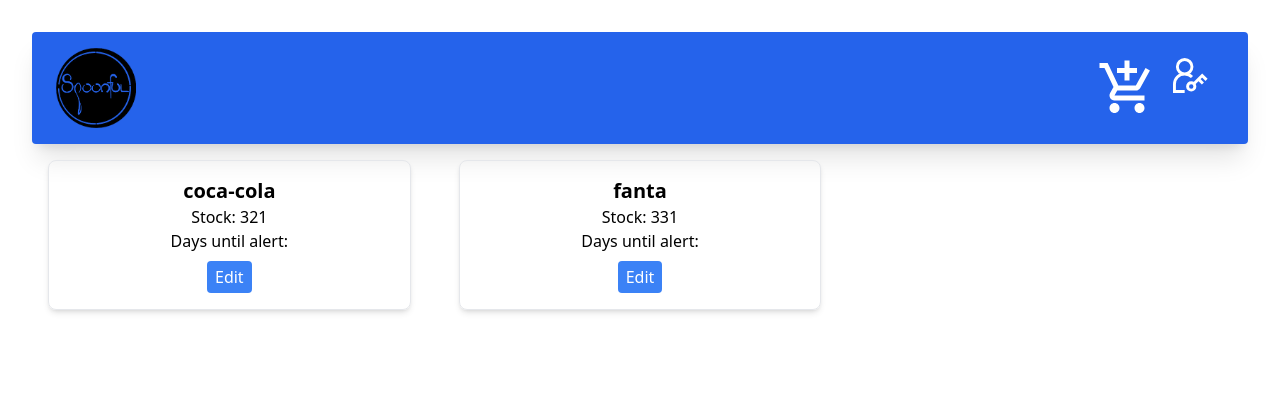
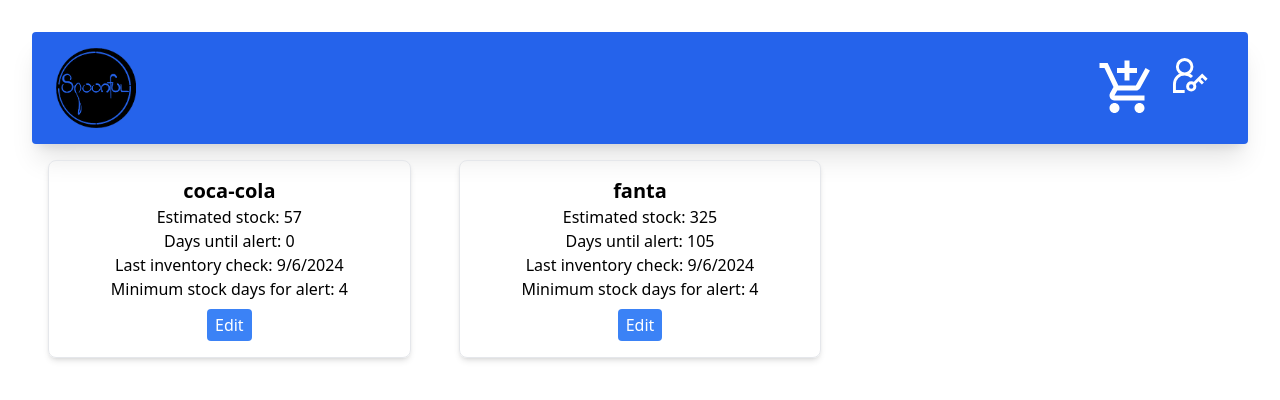
Before and after one commit to robert-burcea/spoonful, a React (Vite) app: page /products in a window 1280 px wide. Shown: the top 400 px of the page. Built offline with nearby package versions, Linux system fonts and the light colour scheme.

Commit message:
update product info and card view

```diff
--- a/src/App.tsx
+++ b/src/App.tsx
@@ -5,6 +5,7 @@ import ProductsList from './components/ProductsList';
 import Admin from './components/Admin';
 import Navbar from './components/Navbar';
 import UpdateProduct from './components/UpdateProduct';
+import { getEstimatedStock } from './utils/inventoryUtils';
 
 function App() {
   return (
--- a/src/components/ProductCard.tsx
+++ b/src/components/ProductCard.tsx
@@ -1,6 +1,10 @@
 import { useState } from 'react';
 import { Product } from '../types/Product';
 import { useNavigate } from 'react-router-dom';
+import {
+  calculateDaysUntilAlert,
+  getEstimatedStock,
+} from '../utils/inventoryUtils';
 
 interface ProductCardProps {
   product: Product;
@@ -13,11 +17,20 @@ function ProductCard({ product }: ProductCardProps) {
     navigate('/update-product', { state: { product } });
   };
 
+  const formatDate = (dateString: Date) => {
+    const date = new Date(dateString);
+    return date.toLocaleDateString(); // Formats the date as 'MM/DD/YYYY' or based on locale
+  };
+
   return (
     <div className="p-4 border rounded-lg shadow-md m-4">
       <h2 className="text-xl font-bold">{product.name}</h2>
-      <p>Stock: {product.qty} </p>
-      <p>Days until alert: </p>
+      <p>Estimated stock: {product.qty} </p>
+      <p>Days until alert: {calculateDaysUntilAlert(product)}</p>
+      <p>
+        Last inventory check: {formatDate(product.lastDateOfInventoryCheck)}
+      </p>
+      <p>Minimum stock days for alert: {product.minimumStockDaysForAlert}</p>
       <button
         className="bg-blue-500 text-white py-1 px-2 mt-2 rounded"
         onClick={() => handleEditClick(product)}
--- a/src/components/ProductsList.tsx
+++ b/src/components/ProductsList.tsx
@@ -1,9 +1,22 @@
-import { useState, useContext } from 'react';
+import { useState, useContext, useEffect } from 'react';
 import ProductCard from './ProductCard';
 import ProductsContext from '../contexts/InventoryContext';
+import { Product } from '../types/Product';
+import { getEstimatedStock } from '../utils/inventoryUtils';
 
 function ProductsList() {
   const productsContext = useContext(ProductsContext);
+
+  const updateStock = (product: Product) => {
+    const estimatedStock = getEstimatedStock(product);
+  };
+
+  useEffect(() => {
+    productsContext?.inventory.map((item) => {
+      let newStock = getEstimatedStock(item);
+      productsContext.updateInventory(item.id, newStock);
+    });
+  }, []);
 
   return (
     <div className="grid grid-cols-1 md:grid-cols-2 lg:grid-cols-3 gap-4">
--- a/src/contexts/InventoryContext.tsx
+++ b/src/contexts/InventoryContext.tsx
@@ -1,6 +1,7 @@
 import { createContext, useState, ReactNode } from 'react';
 import { Product } from '../types/Product';
 import { MIN_DAYS_FOR_STOCK_ALERT } from '../utils/stockVariables';
+import INVENTORY from '../utils/inventory.json';
 
 export interface InventoryContextType {
   inventory: Product[];
@@ -11,6 +12,22 @@ interface InventoryProviderProps {
   children: ReactNode;
 }
 
+const rawProducts: {
+  id: number;
+  name: string;
+  barcode: number;
+  qty: number;
+  lastDateOfInventoryCheck: string;
+  unitsPerDayConsumption: number;
+  minimumStockDaysForAlert: number;
+}[] = INVENTORY;
+
+const products: Product[] = rawProducts.map((item) => ({
+  ...item,
+  lastDateOfInventoryCheck: new Date(item.lastDateOfInventoryCheck), // Convert string to Date
+  minimumStockDaysForAlert: MIN_DAYS_FOR_STOCK_ALERT,
+}));
+
 // Create a context with a default value (optional)
 const InventoryContext = createContext<InventoryContextType | undefined>(
   undefined
@@ -19,26 +36,7 @@ const InventoryContext = createContext<InventoryContextType | undefined>(
 export const InventoryProvider: React.FC<InventoryProviderProps> = ({
   children,
 }) => {
-  const [inventory, setInventory] = useState<Product[]>([
-    {
-      id: 1,
-      name: 'coca-cola',
-      barcode: 12343,
-      qty: 321,
-      lastDateOfInventoryCheck: new Date(),
-      unitsPerDayConsumption: 132,
-      minimumStockDaysForAlert: MIN_DAYS_FOR_STOCK_ALERT,
-    },
-    {
-      id: 2,
-      name: 'fanta',
-      barcode: 13343,
-      qty: 331,
-      lastDateOfInventoryCheck: new Date(),
-      unitsPerDayConsumption: 3,
-      minimumStockDaysForAlert: MIN_DAYS_FOR_STOCK_ALERT,
-    },
-  ]);
+  const [inventory, setInventory] = useState<Product[]>(products);
 
   const updateInventory = (id: number, newQuantity: number) => {
     setInventory((prevInventory) =>
--- /dev/null
+++ b/src/utils/inventory.json
@@ -0,0 +1,20 @@
+[
+    {
+      "id": 1,
+      "name": "coca-cola",
+      "barcode": 12343,
+      "qty": 321,
+      "lastDateOfInventoryCheck": "2024-09-06T00:00:00.000Z",
+      "unitsPerDayConsumption": 132,
+      "minimumStockDaysForAlert": 7
+    },
+    {
+      "id": 2,
+      "name": "fanta",
+      "barcode": 13343,
+      "qty": 331,
+      "lastDateOfInventoryCheck": "2024-09-06T00:00:00.000Z",
+      "unitsPerDayConsumption": 3,
+      "minimumStockDaysForAlert": 7
+    }
+  ]
--- a/src/utils/inventoryUtils.tsx
+++ b/src/utils/inventoryUtils.tsx
@@ -1,19 +1,22 @@
 import { Product } from '../types/Product';
 
-export const calculateDaysUntilAlert = (product: Product) => {
+export const getEstimatedStock = (product: Product) => {
   const currentDate = new Date();
   const lastCheckDate = new Date(product.lastDateOfInventoryCheck);
   const daysPassed = Math.floor(
     (currentDate.getTime() - lastCheckDate.getTime()) / (1000 * 60 * 60 * 24)
   );
-  const estimatedStock =
-    product.qty - daysPassed * product.unitsPerDayConsumption;
+  return product.qty - daysPassed * product.unitsPerDayConsumption;
+};
 
-  if (estimatedStock <= product.minimumStockForAlert) {
+export const calculateDaysUntilAlert = (product: Product) => {
+  const estimatedStock = getEstimatedStock(product);
+
+  if (estimatedStock <= product.minimumStockDaysForAlert) {
     return 0; // Alert now
   } else {
     return Math.ceil(
-      (estimatedStock - product.minimumStockForAlert) /
+      (estimatedStock - product.minimumStockDaysForAlert) /
         product.unitsPerDayConsumption
     );
   }
```
